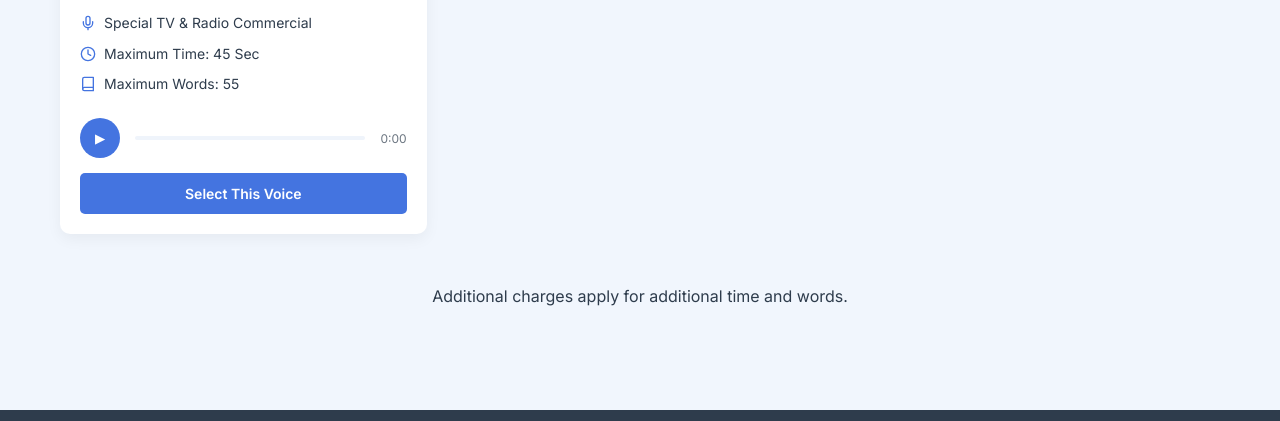
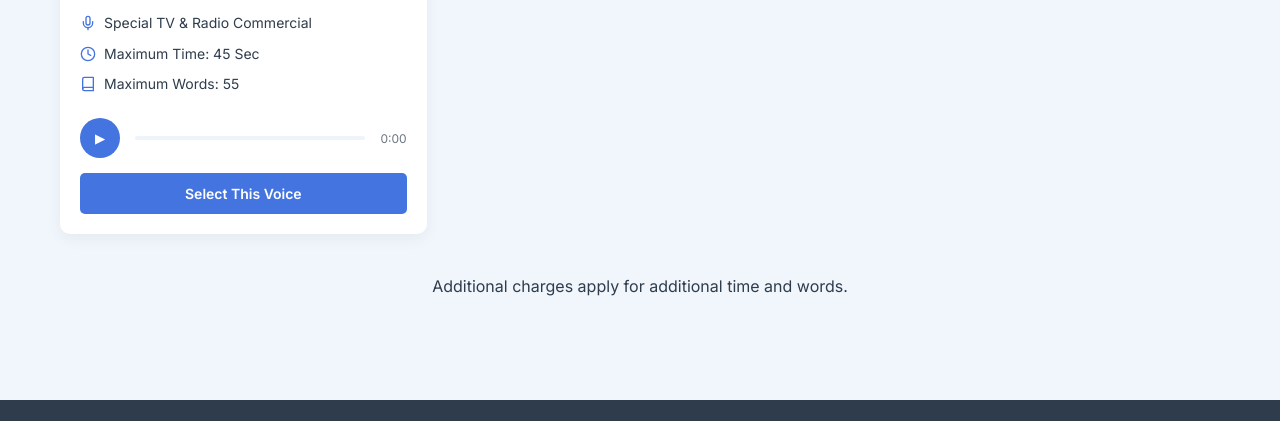
Before and after one commit to lakshithamadumal/VoiceMe, a plain HTML site: page index.html in a window 1280 px wide. Shown: the part 2455-2876 px from the top of the page. Drawn offline with Linux system fonts and the light colour scheme.

Commit message:
Update index.html

```diff
--- a/index.html
+++ b/index.html
@@ -969,17 +969,15 @@
           </div>
           <!-- Add more audio cards as needed -->
         </div>
-        <div
-          style="
+
+          <p style="
             text-align: center;
             max-width: 700px;
             margin-left: auto;
             margin-right: auto;
-            margin-top: 50px;
-          "
-        >
-          <p>Additional charges apply for additional time and words.</p>
-        </div>
+            margin-top: 40px;
+          ">Additional charges apply for additional time and words.</p>
+
       </div>
     </section>
     <!-- Footer -->
```
